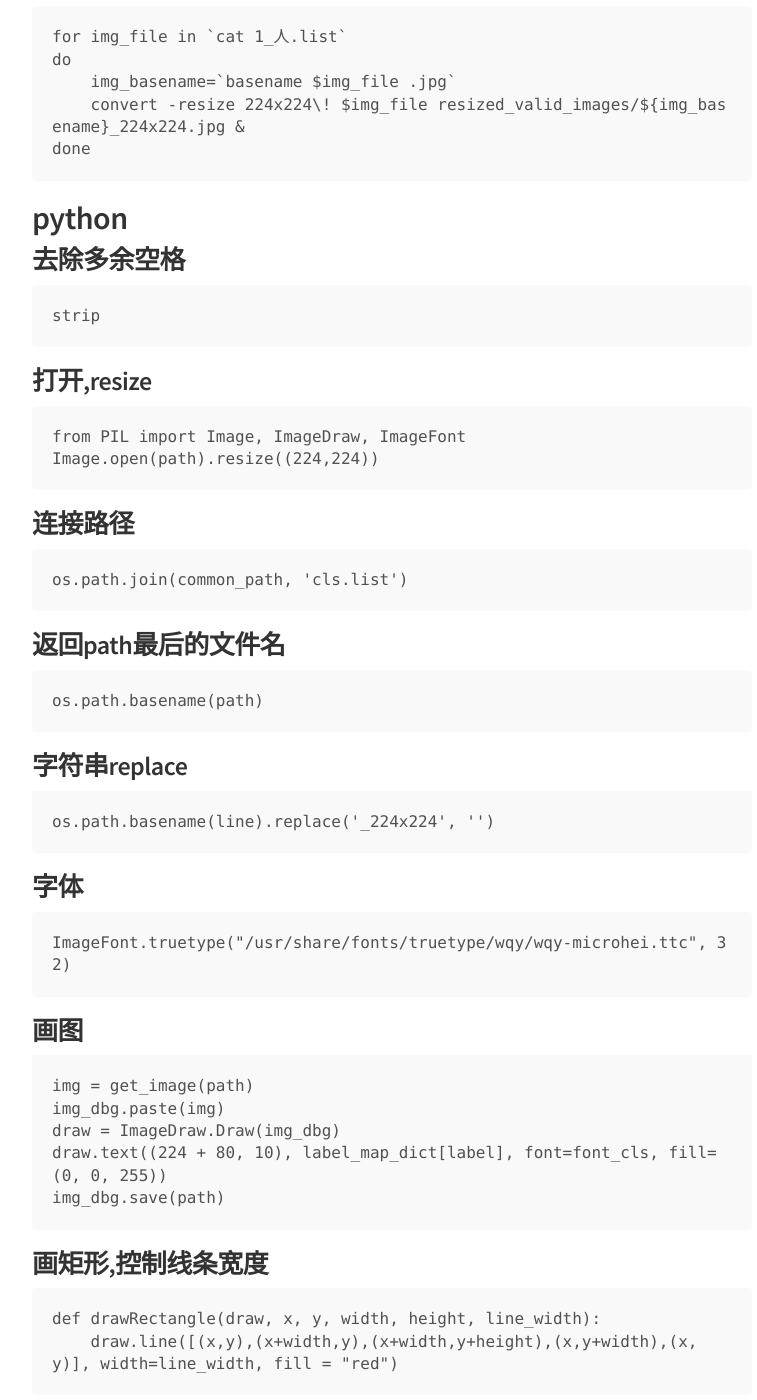
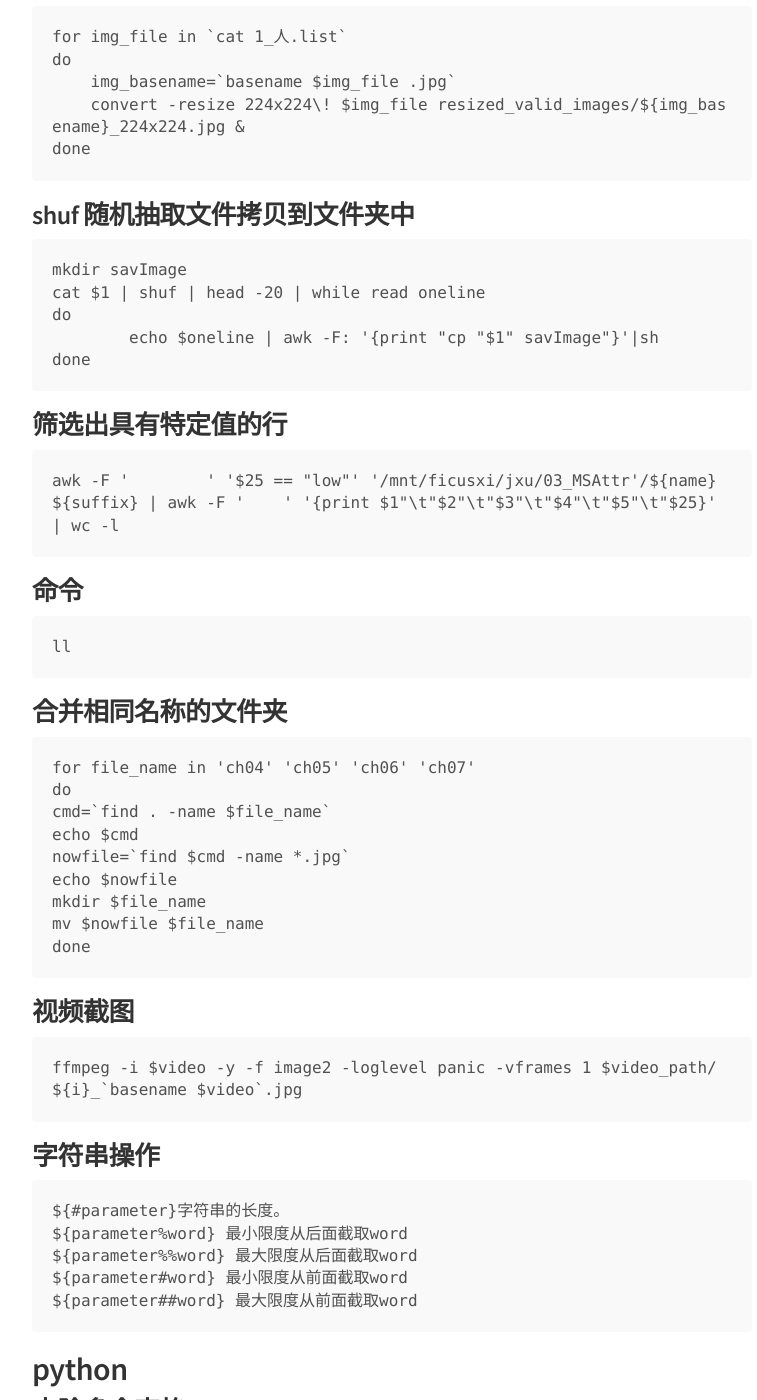
Before and after one commit to iiunlris/iiunlris.github.io, a Jekyll site: the page built from _posts/2018-01-16-.md, in a window 1280 px wide and 1400 px high, scrolled down 873 px. Shown: the whole window, without its empty margins (248-1005 px from the left). Built offline with Jekyll 4.4.1, drawn with Linux system fonts in a browser that asks for light colours; some of the changed text lies outside the part shown.

Commit message:
change blog content

````diff
--- a/_posts/2018-01-16-.md
+++ b/_posts/2018-01-16-.md
@@ -32,6 +32,51 @@ do
     img_basename=`basename $img_file .jpg`
     convert -resize 224x224\! $img_file resized_valid_images/${img_basename}_224x224.jpg &
 done
+```
+### shuf 随机抽取文件拷贝到文件夹中
+```
+mkdir savImage
+cat $1 | shuf | head -20 | while read oneline
+do
+	echo $oneline | awk -F: '{print "cp "$1" savImage"}'|sh
+done
+```
+
+### 筛选出具有特定值的行
+```
+awk -F '	' '$25 == "low"' '/mnt/ficusxi/jxu/03_MSAttr'/${name}${suffix} | awk -F '	' '{print $1"\t"$2"\t"$3"\t"$4"\t"$5"\t"$25}' | wc -l
+```
+
+### 命令
+```
+ll
+```
+
+### 合并相同名称的文件夹
+```
+for file_name in 'ch04' 'ch05' 'ch06' 'ch07'
+do
+cmd=`find . -name $file_name`
+echo $cmd
+nowfile=`find $cmd -name *.jpg`
+echo $nowfile
+mkdir $file_name
+mv $nowfile $file_name
+done
+```
+
+### 视频截图
+```
+ffmpeg -i $video -y -f image2 -loglevel panic -vframes 1 $video_path/${i}_`basename $video`.jpg
+```
+
+### 字符串操作
+```
+${#parameter}字符串的长度。
+${parameter%word} 最小限度从后面截取word
+${parameter%%word} 最大限度从后面截取word
+${parameter#word} 最小限度从前面截取word
+${parameter##word} 最大限度从前面截取word
 ```
 
 ## python
@@ -73,3 +118,14 @@ img_dbg.save(path)
 def drawRectangle(draw, x, y, width, height, line_width):
     draw.line([(x,y),(x+width,y),(x+width,y+height),(x,y+width),(x,y)], width=line_width, fill = "red")
 ```
+### 安装百度一个读取图片中的文字的插件
+```
+pip install baidu-aip
+```
+### 创建一个python3的虚拟环境
+```
+mkdir -p ~/pyenv && cd ~/pyenv
+virtualenv -p /usr/bin/python3.4 py34
+source ~/pyenv/py34/bin/activate
+pip install --upgrade pip
+```
````
